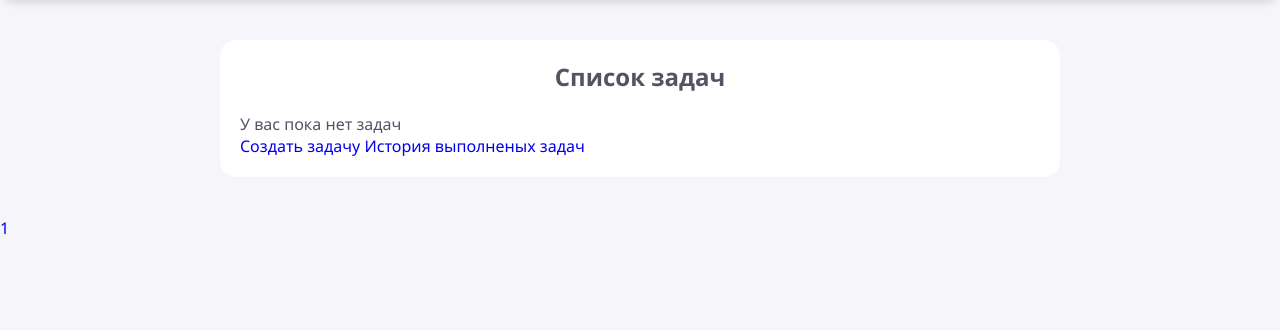
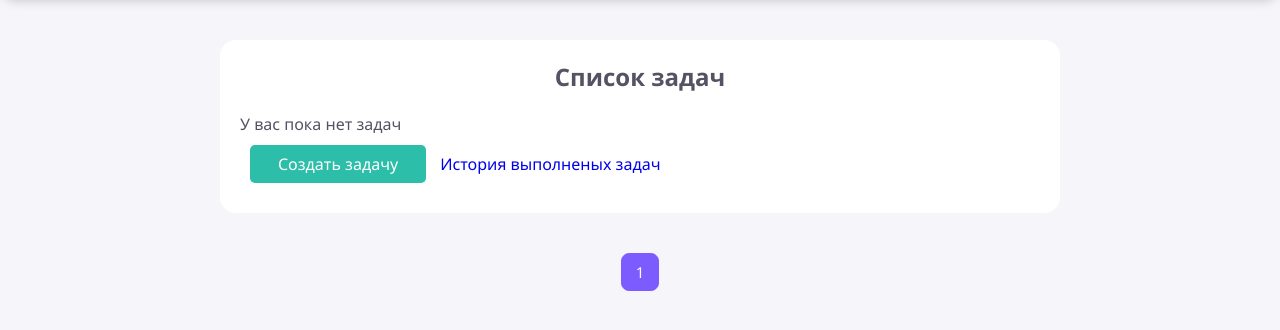
Before and after one commit to egoruxa27/Evolve, a Django app: page /tasks/ in a window 1280 px wide. Shown: the part 80-410 px from the top of the page. Run offline with Django 5.2, Linux system fonts and the light colour scheme; the visitor is signed in with stand-in values (Sample User, id 1); data that the repository does not hold is empty.

Commit message:
style: add CSS for pagination

```diff
--- a/static/css/tasks.css
+++ b/static/css/tasks.css
@@ -12,6 +12,20 @@
 .task-card h2 {
     text-align: center;
     margin-top: 0;
+}
+
+.task-create {
+    margin: 10px;
+    width: 20%;
+    padding: 8px;
+
+    display: inline-block;
+
+    background-color: rgb(45, 190, 170);
+    border-radius: 5px;
+
+    text-align: center;
+    color: rgb(255, 255, 255);
 }
 
 .task-list {
@@ -48,14 +62,23 @@
     border-radius: 8px;
 
     background-color: rgb(124, 92, 255);
+    color: rgb(255, 255, 255);
 
     cursor: pointer;
 
+    font-size: 15px;
+
+}
+
+.task-button:hover {
+    background-color: rgb(45, 190, 170);
 }
 
 .task-select {
     width: 20%;
     padding: 12px;
+
+    text-align: center;
 
     border: none;
     border-radius: 12px;
@@ -63,4 +86,58 @@
     background-color: rgb(141, 87, 189);
 
     cursor: pointer;
+
 }
+
+.task-pagination {
+    display: flex;
+    justify-content: center;
+    align-items: center;
+    gap: 8px;
+
+    margin: 24px auto;
+}
+
+.task-pagination a,
+.pagination-current {
+    display: flex;
+    align-items: center;
+    justify-content: center;
+
+    min-width: 38px;
+    height: 38px;
+    padding: 0 10px;
+
+    box-sizing: border-box;
+
+    border-radius: 8px;
+
+    font-size: 15px;
+}
+
+.task-pagination a {
+    background-color: rgb(255, 255, 255);
+
+    border: 1px solid rgb(225, 223, 233);
+
+    color: rgb(35, 33, 48);
+}
+
+.task-pagination a:hover {
+    background-color: rgb(124, 92, 255);
+    border-color: rgb(124, 92, 255);
+
+    color: rgb(255, 255, 255);
+}
+
+.pagination-current {
+    background-color: rgb(124, 92, 255);
+
+    border: 1px solid rgb(124, 92, 255);
+
+    color: rgb(255, 255, 255);
+}
+
+.pagination-arrow {
+    font-size: 18px !important;
+}
--- a/templates/tasks/task_list.html
+++ b/templates/tasks/task_list.html
@@ -46,7 +46,7 @@
         {% endfor %}
     </ul>
 
-    <a href="{% url 'tasks:create' %}">Создать задачу</a>
+    <a href="{% url 'tasks:create' %}" class='task-create'>Создать задачу</a>
     {% if is_history %}
     <a href="{% url 'tasks:list' %}">Список задач</a>
     {% else %}
@@ -55,10 +55,32 @@
 </div>
 
 {% comment %} TO DO CSS class-pagination and make a normal html{% endcomment %}
-<div class="pagination">
+<div class="task-pagination">
+
+    {% if page_obj.has_previous %}
+        <a href="?page={{ page_obj.previous_page_number }}" class="pagination-arrow">
+            ←
+        </a>
+    {% endif %}
+
     {% for page in page_obj.paginator.page_range %}
-        <a href="?page={{ page }}">{{ page }}</a>
+        {% if page == page_obj.number %}
+            <span class="pagination-current">
+                {{ page }}
+            </span>
+        {% else %}
+            <a href="?page={{ page }}">
+                {{ page }}
+            </a>
+        {% endif %}
     {% endfor %}
+
+    {% if page_obj.has_next %}
+        <a href="?page={{ page_obj.next_page_number }}" class="pagination-arrow">
+            →
+        </a>
+    {% endif %}
+
 </div>
 
 {% endblock content %}
```
